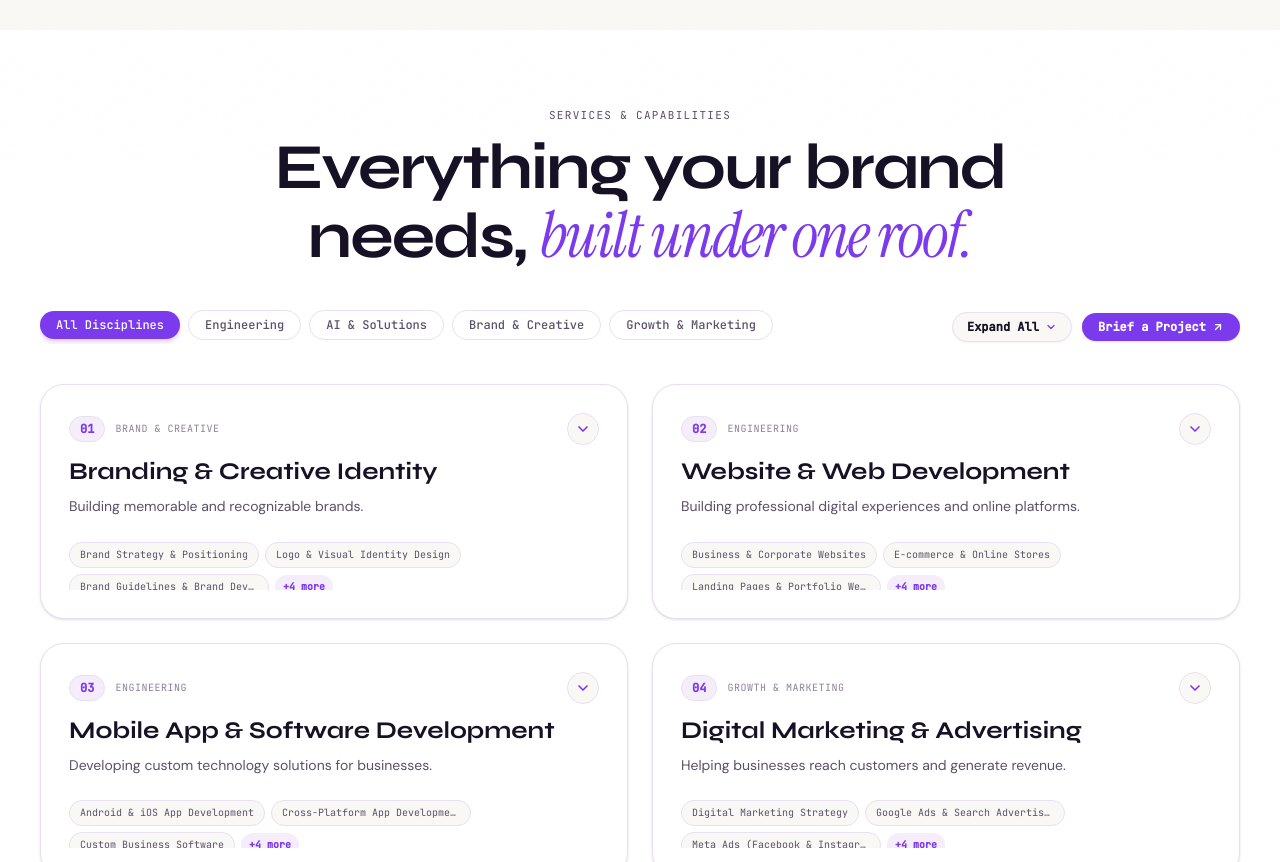
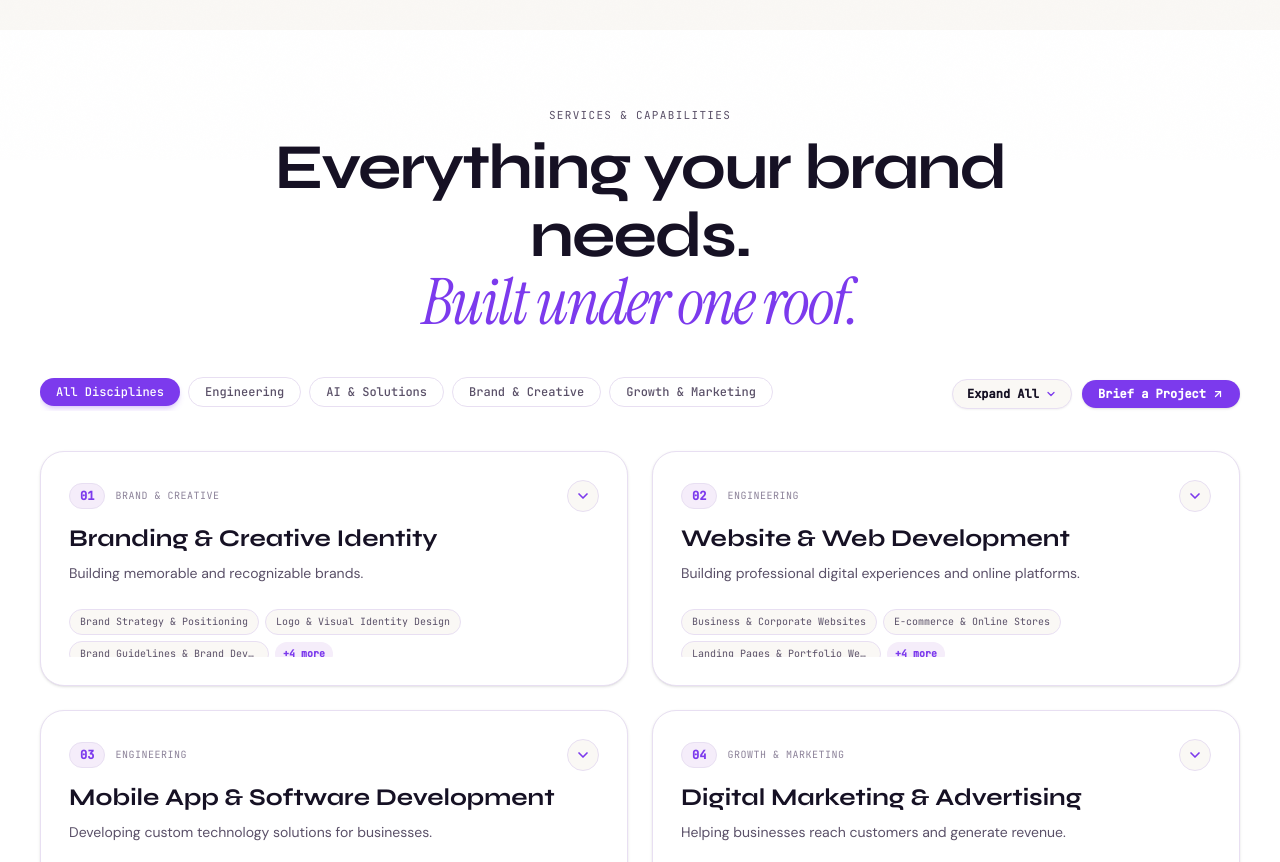
Before and after one commit to MonsterFlick/SoWeBuild, a Next.js app: page / in a window 1280 px wide. Shown: the part 1360-2222 px from the top of the page. Built offline with nearby package versions, Linux system fonts and the light colour scheme.

Commit message:
style(typography): format section headlines into two intentional lines where font changes to serif accent

```diff
--- a/src/components/sections/ContactSection.tsx
+++ b/src/components/sections/ContactSection.tsx
@@ -200,7 +200,8 @@ export default function ContactSection() {
               Get In Touch
             </div>
             <h2 className="heading-xl mb-6">
-              Have a project in mind?{" "}
+              Have a project in mind?
+              <br />
               <span className="serif-accent">Let&apos;s build it</span> together.
             </h2>
 
--- a/src/components/sections/EcosystemSection.tsx
+++ b/src/components/sections/EcosystemSection.tsx
@@ -60,7 +60,8 @@ export default function EcosystemSection() {
           </div>
 
           <h2 className="heading-xl tracking-tight text-[#161124]">
-            Hands-on engineering.{" "}
+            Hands-on engineering.
+            <br />
             <span className="font-serif italic font-normal text-[#7C3AED]">
               Direct communication.
             </span>
--- a/src/components/sections/FAQSection.tsx
+++ b/src/components/sections/FAQSection.tsx
@@ -129,7 +129,8 @@ export default function FAQSection() {
           </div>
 
           <h2 className="heading-xl tracking-tight text-[#161124]">
-            Direct answers.{" "}
+            Direct answers.
+            <br />
             <span className="font-serif italic font-normal text-[#7C3AED]">
               Zero agency fluff.
             </span>
--- a/src/components/sections/ServicesSection.tsx
+++ b/src/components/sections/ServicesSection.tsx
@@ -275,9 +275,10 @@ export default function ServicesSection() {
           </div>
 
           <h2 className="heading-xl tracking-tight text-[#161124]">
-            Everything your brand needs,{" "}
+            Everything your brand needs.
+            <br />
             <span className="font-serif italic font-normal text-[#7C3AED]">
-              built under one roof.
+              Built under one roof.
             </span>
           </h2>
         </div>
--- a/src/components/sections/SignatureMomentsSection.tsx
+++ b/src/components/sections/SignatureMomentsSection.tsx
@@ -48,7 +48,8 @@ export default function SignatureMomentsSection() {
             How We Work
           </div>
           <h2 className="heading-xl">
-            Built different,{" "}
+            Built different,
+            <br />
             <span className="serif-accent">shipped</span> faster.
           </h2>
         </div>
--- a/src/components/sections/WorkSection.tsx
+++ b/src/components/sections/WorkSection.tsx
@@ -70,7 +70,8 @@ export default function WorkSection() {
             Selected Work
           </div>
           <h2 className="heading-xl tracking-tight text-[#161124]">
-            Real builds.{" "}
+            Real builds.
+            <br />
             <span className="serif-accent">Measured</span> results.
           </h2>
         </div>
```
